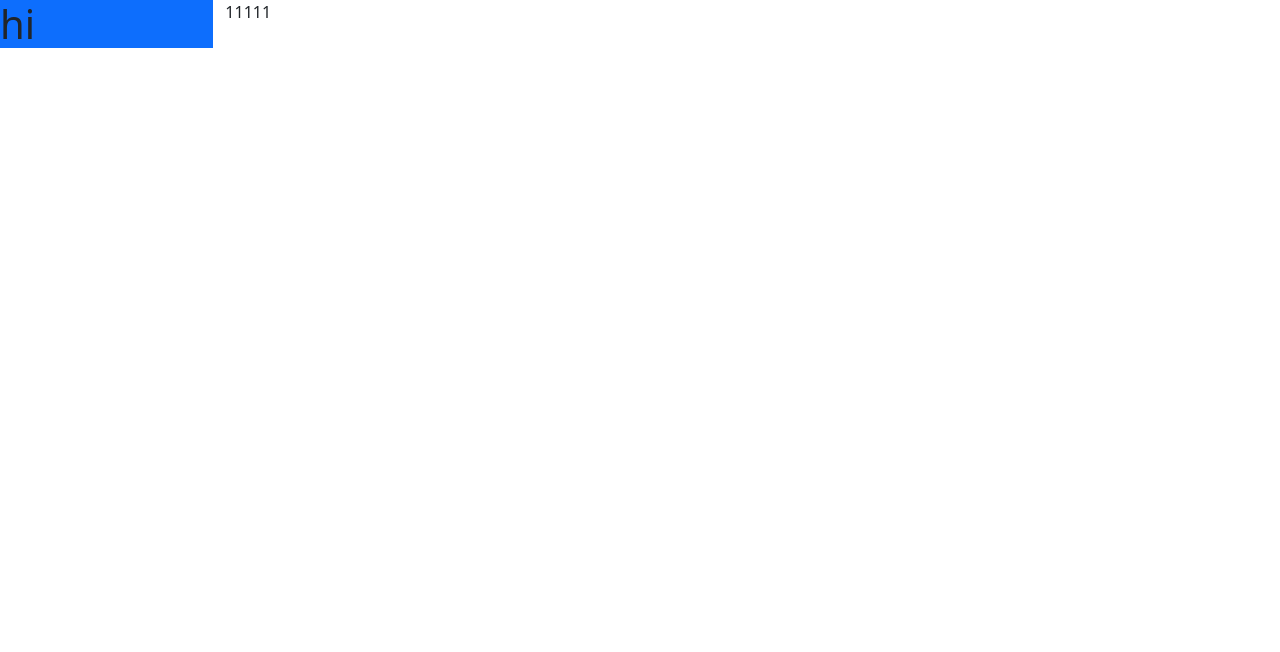
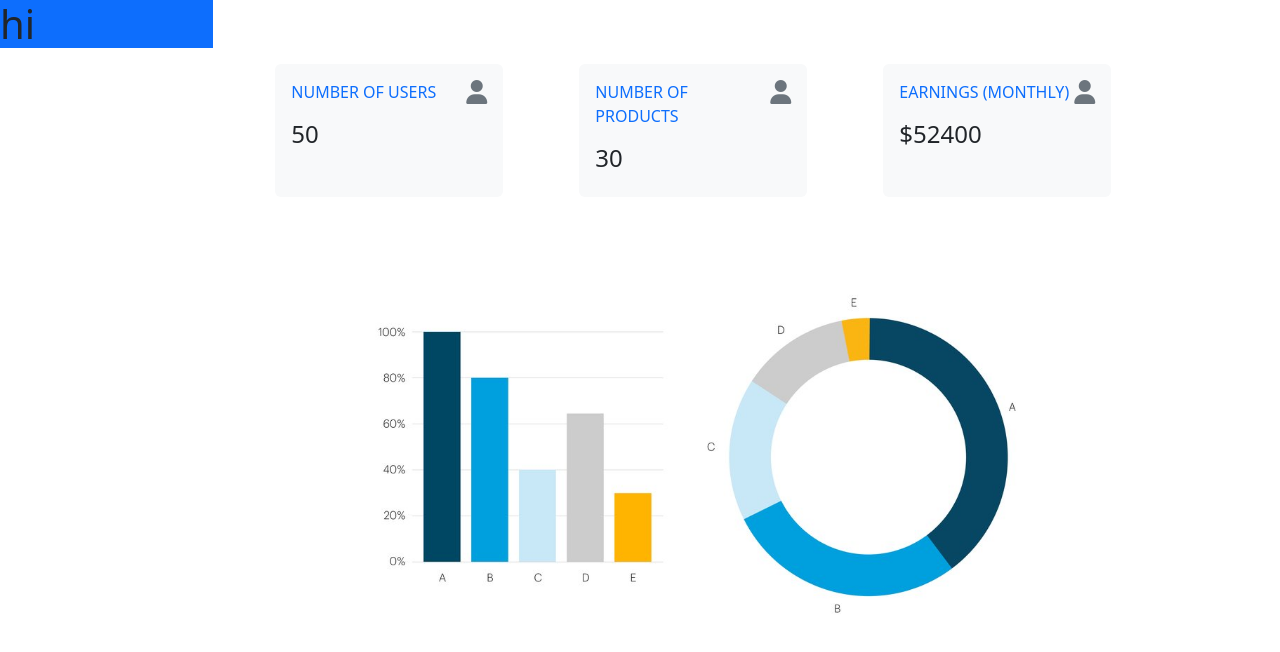
Before and after one commit to Dashboard-MEAN-Project/Front, an Angular app: page / in a window 1280 px wide. Shown: the top 652 px of the page. Built offline with nearby package versions, Linux system fonts and the light colour scheme; no server answers.

Commit message:
updating: home and adding authorization to requests to get user

```diff
--- a/src/app/components/dashboard/dashboard.component.html
+++ b/src/app/components/dashboard/dashboard.component.html
@@ -1,5 +1,7 @@
 <div class="full-screen d-flex">
-  <div class="col-2 h-100"><app-side-nav></app-side-nav></div>
+  <div class="col-2 h-100">
+    <app-side-nav></app-side-nav>
+  </div>
   <div class="router col-9">
     <!-- <app-home></app-home> -->
     <router-outlet></router-outlet>
--- a/src/app/components/home/home.component.html
+++ b/src/app/components/home/home.component.html
@@ -1,4 +1,25 @@
-<div class="container">
-   11111
+
+
+<div class="container ">
+<div class="container my-5 d-flex flex-wrap">
+  <div class="info bg-light border-0 rounded col-3 text-start my-3 p-3 d-flex justify-content-between container">
+   <div class=""><p class="text-primary">NUMBER OF USERS</p>
+    <h4 class="text-dark text-secondary">50</h4></div>
+    <div><i class="fa-solid fa-user fs-4 text-secondary"></i></div>
+  </div>
+  <div class="info bg-light border-0 rounded col-3 text-start my-3 p-3 d-flex justify-content-between container">
+   <div><p class="text-primary">NUMBER OF PRODUCTS</p>
+    <h4 class="text-dark text-secondary">30</h4></div>
+    <div><i class="fa-solid fa-user fs-4 text-secondary"></i></div>
+  </div>
+  <div class="info bg-light border-0 rounded col-3 text-start my-3 p-3 d-flex justify-content-between container">
+   <div><p class="text-primary ">EARNINGS (MONTHLY)</p>
+    <h4 class="text-dark text-secondary">$52400</h4></div>
+    <div><i class="fa-solid fa-user fs-4 text-secondary"></i></div>
+  </div>
+</div>
+<div class="img-container d-flex justify-content-center">
+   <img class="col-9" src="../../../assets/home-chart.jpg" alt="">
+</div>
 
 </div>
--- a/src/app/services/user/user.service.ts
+++ b/src/app/services/user/user.service.ts
@@ -1,15 +1,19 @@
-import { HttpClient } from '@angular/common/http';
+import { HttpClient, HttpHeaders } from '@angular/common/http';
 import { Injectable } from '@angular/core';
 const users_db = 'http://localhost:5000/users';
 @Injectable({
-  providedIn: 'root'
+  providedIn: 'root',
 })
 export class UserService {
-  constructor(private myclient: HttpClient) { }
+  constructor(private myclient: HttpClient) {}
   getAllUsers() {
-    return this.myclient.get(users_db);
+    return this.myclient.get(users_db, {
+      headers: requestHeaders,
+    });
+  }
+}
 
-  }
-
-
-}
+const token = localStorage.getItem('token');
+const requestHeaders = {
+  Authorization: `Bearer ${token}`,
+};
```
Also changed, not shown: src/assets/home-chart.jpg (added).
